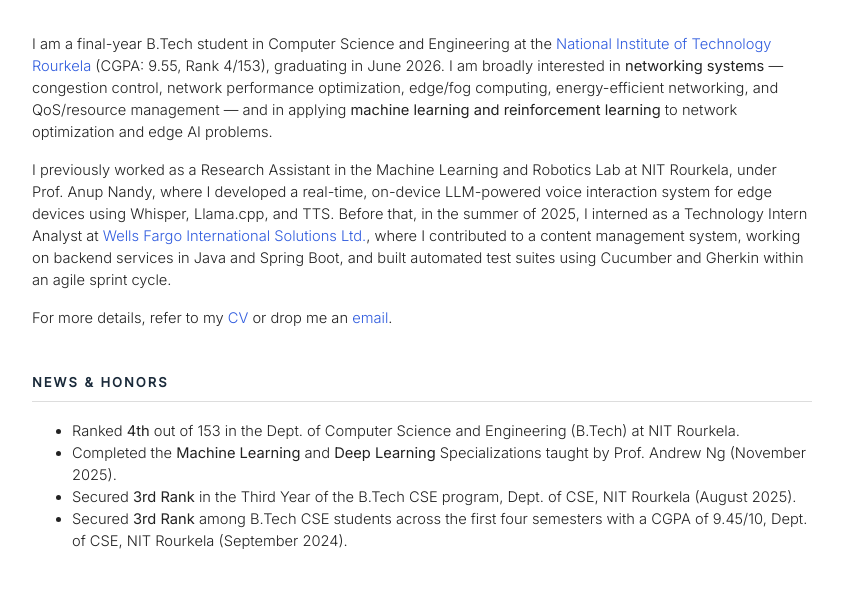
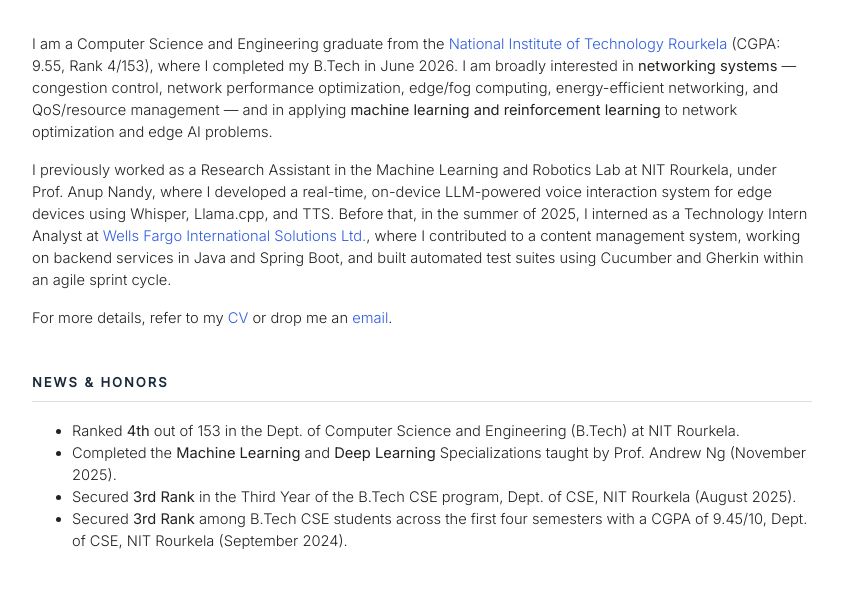
Before and after one commit to amiyacy/amiyacy.github.io, a plain HTML site: page index.html in a window 1280 px wide. Shown: the part 211-800 px from the top of the page, without its empty margins (218-1061 px from the left). Drawn offline with nearby package versions, Linux system fonts and the light colour scheme.

Commit message:
html fix

```diff
--- a/index.html
+++ b/index.html
@@ -166,9 +166,9 @@
 
         <!-- About -->
         <p>
-            I am a final-year B.Tech student in Computer Science and Engineering at the
+            I am a Computer Science and Engineering graduate from the
             <a class="in-text" href="https://www.nitrkl.ac.in" target="_blank">National Institute of Technology Rourkela</a>
-            (CGPA: 9.55, Rank 4/153), graduating in June 2026.
+            (CGPA: 9.55, Rank 4/153), where I completed my B.Tech in June 2026.
             I am broadly interested in <b>networking systems</b> — congestion control, network performance optimization,
             edge/fog computing, energy-efficient networking, and QoS/resource management — and in applying
             <b>machine learning and reinforcement learning</b> to network optimization and edge AI problems.
@@ -185,7 +185,7 @@
         </p>
 
         <p>
-            For more details, refer to my <a class="in-text" href="assets/cv.pdf" target="_blank">CV</a> or
+            For more details, refer to my <a class="in-text" href="assets/Resume_AMIYA.pdf" target="_blank">CV</a> or
             drop me an <a class="in-text" href="mailto:amiya.newhorizons@gmail.com">email</a>.
         </p>
 
```
